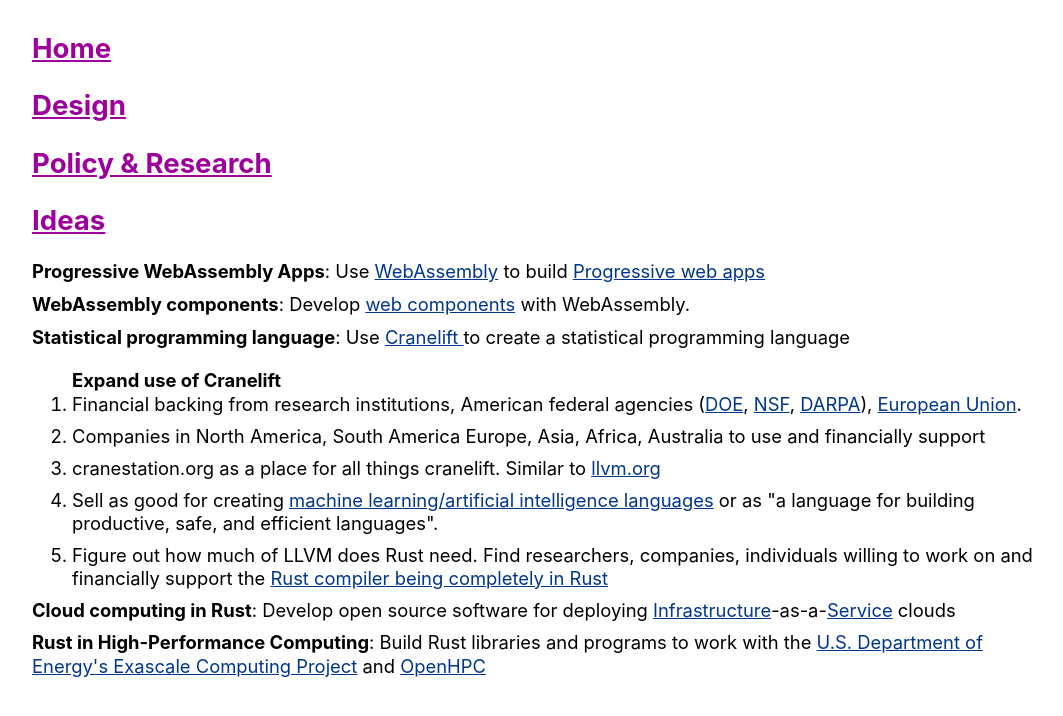
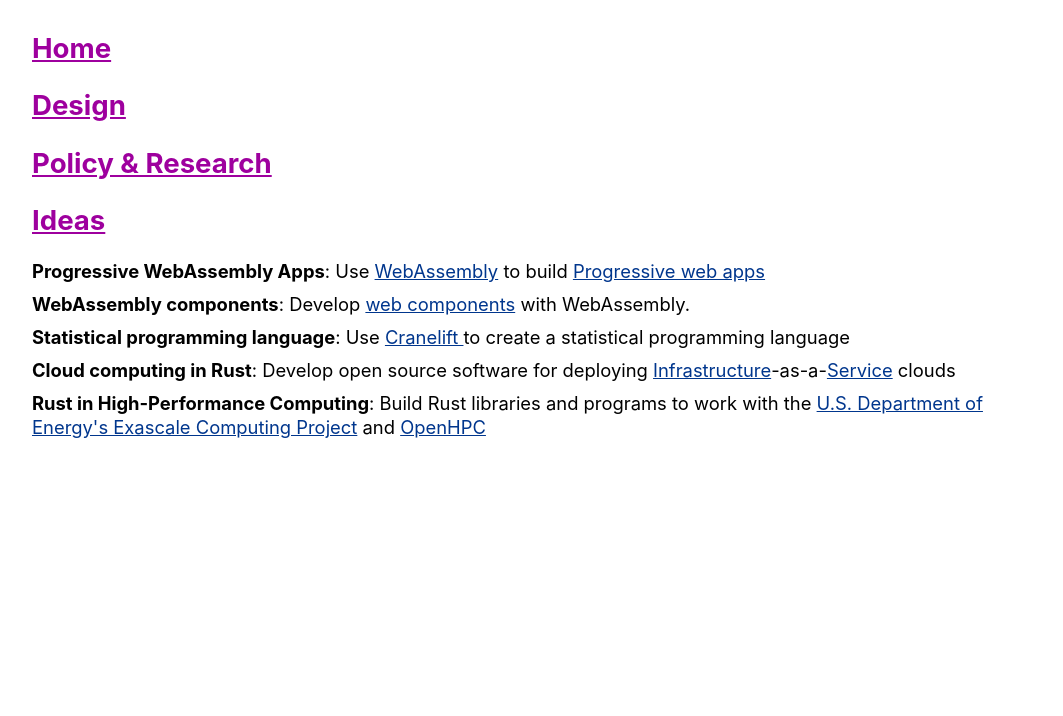
Before and after one commit to johnrieth-zz/johnrieth.github.io, a Jekyll site: the page built from ideas/index.html, in a window 1280 px wide. Shown: the top 716 px of the page, without its empty margins (104-1167 px from the left). Built offline with Jekyll 4.4.1, drawn with Linux system fonts in a browser that asks for light colours; a script that is not in the unit is left out.

Commit message:
new stuff

```diff
--- a/ideas/index.html
+++ b/ideas/index.html
@@ -6,14 +6,5 @@
 <p><b>Progressive WebAssembly Apps</b>: Use <a href="https://webassembly.org/">WebAssembly</a> to build <a href="https://developer.mozilla.org/en-US/Apps/Progressive">Progressive web apps</a></p>
 <p><b>WebAssembly components</b>: Develop <a href="https://www.webcomponents.org/introduction">web components</a> with WebAssembly. </p>
 <p><b>Statistical programming language</b>: Use <a href="https://github.com/CraneStation/cranelift">Cranelift </a> to create a statistical programming language</p>
-<ol>
-    <b>Expand use of Cranelift</b>
-    <li>Financial backing from research institutions, American federal agencies (<a href="https://science.energy.gov/ascr/funding-opportunities/">DOE</a>, <a href="https://www.nsf.gov/dir/index.jsp?org=CISE">NSF</a>, <a href="https://www.darpa.mil/our-research">DARPA</a>), <a href="https://ec.europa.eu/programmes/horizon2020/en/h2020-section/advanced-computing">European Union</a>. </li>
-    <li>Companies in North America, South America Europe, Asia, Africa, Australia to use and financially support</li>
-    <li>cranestation.org as a place for all things cranelift. Similar to <a href="http://llvm.org/">llvm.org</a></li>
-    <li>Sell as good for creating <a href="https://julialang.org/blog/2017/12/ml&pl">machine learning/artificial intelligence languages</a> or as "a language for building productive, safe, and efficient languages".</li>
-    <li>Figure out how much of LLVM does Rust need. Find researchers, companies, individuals willing to work on and financially support the <a href="https://github.com/CraneStation/cranelift/blob/master/rustc.md">Rust compiler being completely in Rust</a></li>
-</ol>
-
 <p><b>Cloud computing in Rust</b>: Develop open source software for deploying <a href="https://cloudstack.apache.org/">Infrastructure</a>-as-a-<a href="https://www.openstack.org/">Service</a> clouds</p>
 <p><b>Rust in High-Performance Computing</b>: Build Rust libraries and programs to work with the <a href="https://www.exascaleproject.org/">U.S. Department of Energy's Exascale Computing Project</a> and <a href="http://openhpc.community/">OpenHPC </a></p>
```
Also changed, not shown: design/_posts/2018-10-31-cal-fire.md (added, +47 -0 lines), policy/_posts/2018-07-17-california-innovation-lab.md (+1 -7 lines), policy/_posts/2018-07-19-lets-encrypt-california.md (+4 -2 lines), policy/_posts/2018-09-14-california-ai-policies.md (+9 -7 lines), policy/_posts/2018-10-31-fed-chair.md (renamed from policy/_posts/2018-09-14-sf-fed-president.md, +4 -2 lines).
